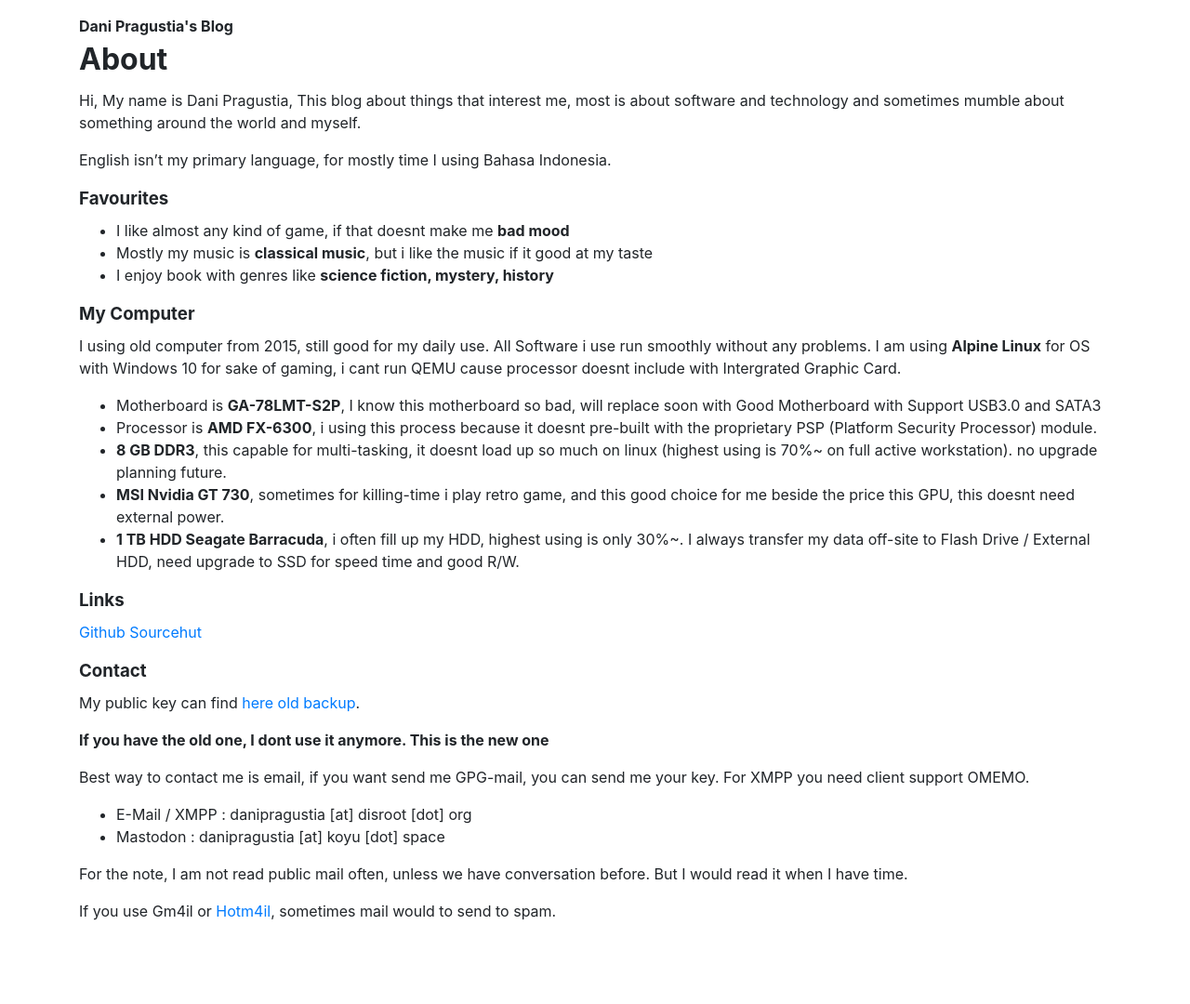
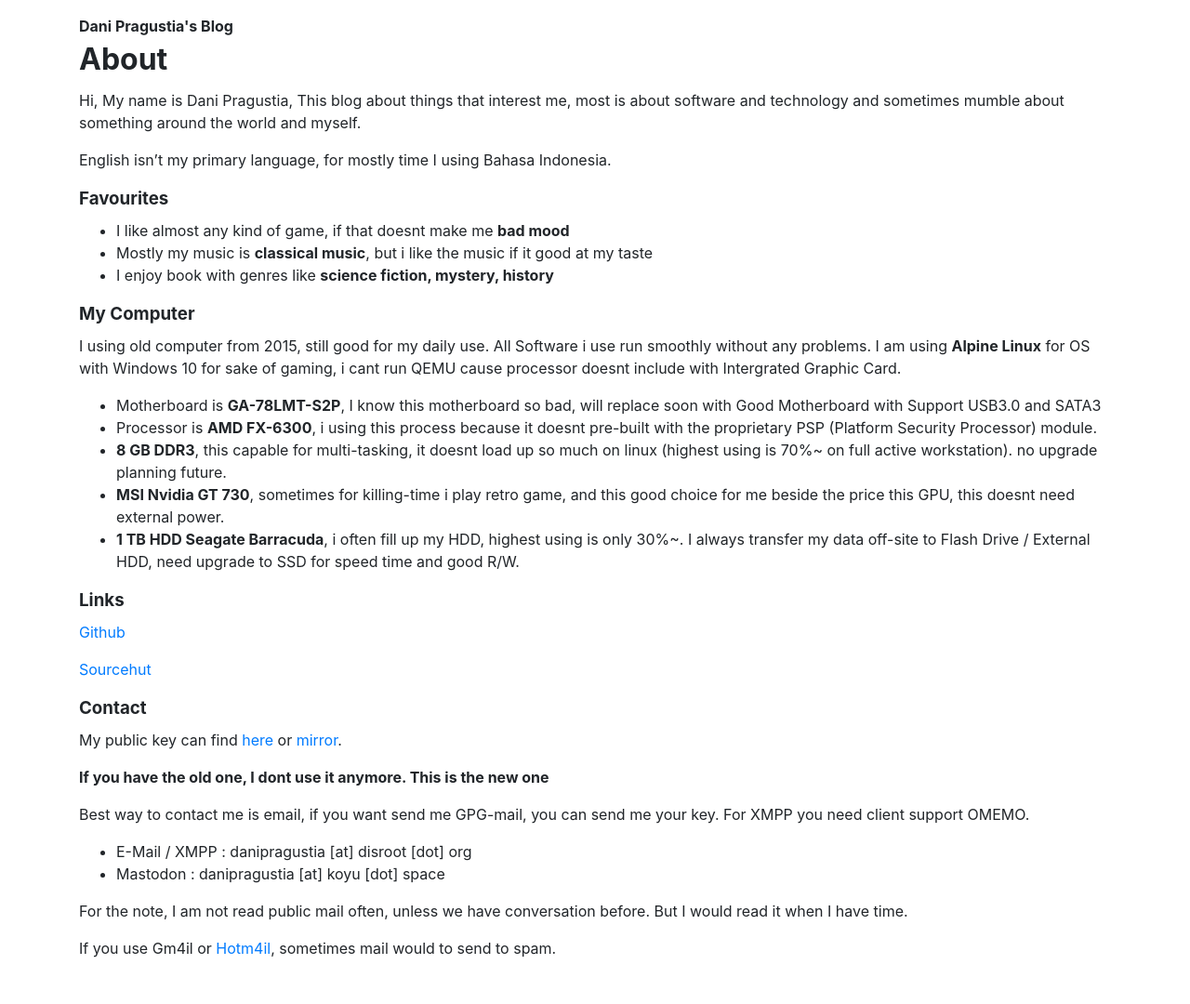
Before and after one commit to danipragustia/website, a Jekyll site: the page built from about.md, in a window 1280 px wide. Shown: the whole page at 93% size. Built offline with Jekyll 4.4.1, drawn with Linux system fonts in a browser that asks for light colours; before the commit the page ends 1040 px from its top, so only the background shows below that.

```diff
--- a/_includes/bio.html
+++ b/_includes/bio.html
@@ -1,7 +1,8 @@
-<img class="mt-2 mb-2 img-fluid" alt="avatar" src="{{ "/assets/img/avatar.png" | relative_url }}">
+<img class="mb-2 img-fluid" alt="avatar" src="{{ "/assets/img/avatar.png" | relative_url }}">
 <p class="bio-name">{{ site.author | escape }}</p>
 <p>{{ site.bio_description | escape }}</p>
 <p>I using <a href="https://github.com/danipragustia">Github</a> for mostly time, and also <a href="https://git.sr.ht/~danipragustia">Sourcehut</a> for mirror git.</p>
 <p>You can reach me at <a rel="me" href="https://koyu.space/@danipragustia">Mastodon</a> or send me an <a href="mailto:danipragustia@disroot.org">email</a>.</p>
 <p>Read more <a href="{{ "/about" | relative_url }}">about</a> me.</p>
-<p>If you consider to donate and support my work. <a href="{{ "/donate" | relative_url }}">Click here</a>
+<p>If you consider to donate and support my work. <a href="{{ "/donate" | relative_url }}">Click here</a></p>
+<p>The content of this website is <a href="https://creativecommons.org/licenses/by-sa/4.0/">CC-BY-SA 4.0</a>.</p>
--- a/about.md
+++ b/about.md
@@ -17,7 +17,6 @@ English isn't my primary language, for mostly time I using Bahasa Indonesia.
 - I enjoy book with genres like <b>science fiction, mystery, history</b>
 
 ### My Computer
-
 I using old computer from 2015, still good for my daily use. All Software i use run smoothly without any problems. I am using <b>Alpine Linux</b> for OS with Windows 10 for sake of gaming, i cant run QEMU cause processor doesnt include with Intergrated Graphic Card.
 - Motherboard is <b>GA-78LMT-S2P</b>, I know this motherboard so bad, will replace soon with Good Motherboard with Support USB3.0 and SATA3
 - Processor is <b>AMD FX-6300</b>, i using this process because it doesnt pre-built with the proprietary PSP (Platform Security Processor) module.
@@ -28,10 +27,11 @@ I using old computer from 2015, still good for my daily use. All Software i use
 ### Links
 
 [Github](https://github.com/danipragustia)
+
 [Sourcehut](https://git.sr.ht/~danipragustia)
 
 ### Contact
-My public key can find [here](https://dani.pw/pubkey.txt) [old backup](https://meta.sr.ht/~danipragustia.pgp).
+My public key can find [here](https://dani.pw/pubkey.txt) or [mirror](https://meta.sr.ht/~danipragustia.pgp).
 
 **If you have the old one, I dont use it anymore. This is the new one**
 
--- a/assets/css/main.css
+++ b/assets/css/main.css
@@ -1,9 +1,9 @@
+body {
+	padding-bottom:2rem;
+}
+
 .post-title {
 	font-weight:bold;
-}
-
-body {
-	padding-bottom:2rem;
 }
 
 .list-unstyled {
```
